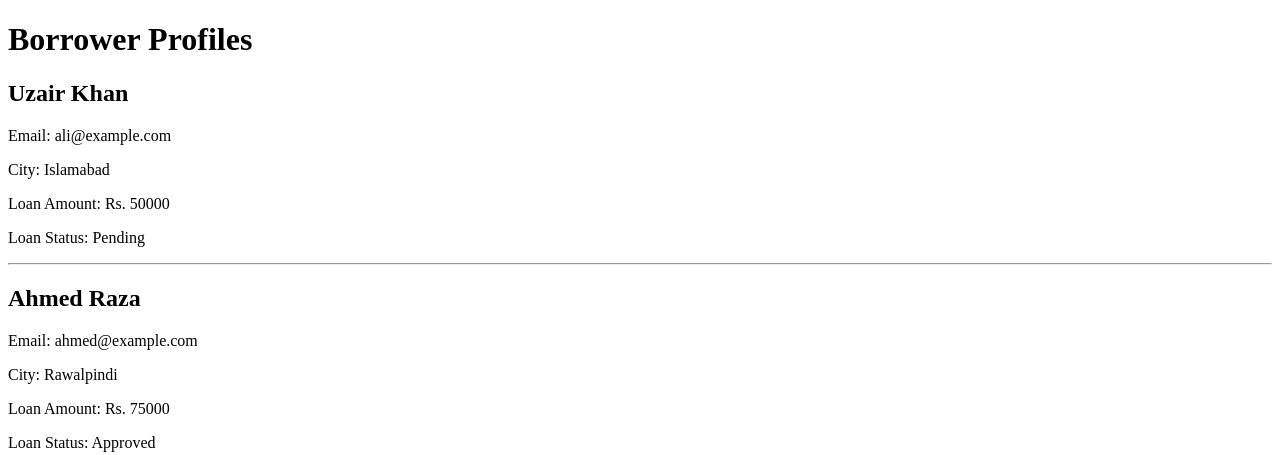
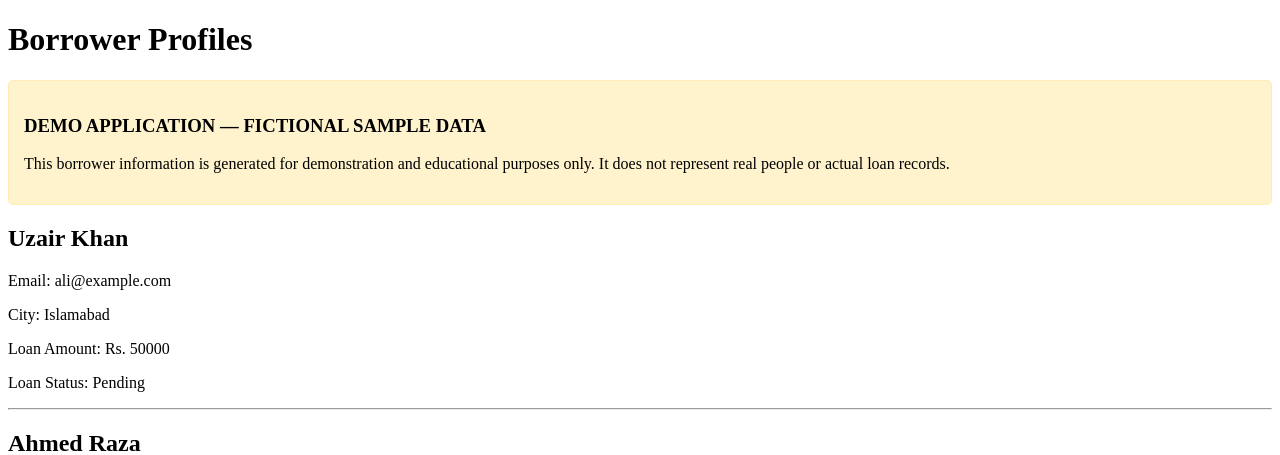
Before and after one commit to zohaibtabassum1/microfinance-lending-platform, a Flask app: page /profile in a window 1280 px wide. Shown: the top 455 px of the page. Run offline with Flask 3, Linux system fonts and the light colour scheme; parts of the project's set-up code (start-up, migrations or seed data) failed here and were passed over; some libraries are stand-ins or nearby versions.

Commit message:
Mark borrower data as fictional sample data

```diff
--- a/borrowers.json
+++ b/borrowers.json
@@ -1,6 +1,7 @@
 [
     {
         "id": 1,
+        "data_type": "fictional_sample",
         "name": "Uzair Khan",
         "email": "ali@example.com",
         "city": "Islamabad",
@@ -9,6 +10,7 @@
     },
     {
         "id": 2,
+        "data_type": "fictional_sample",
         "name": "Ahmed Raza",
         "email": "ahmed@example.com",
         "city": "Rawalpindi",
@@ -17,6 +19,7 @@
     },
     {
         "id": 3,
+        "data_type": "fictional_sample",
         "name": "Usman Tariq",
         "email": "usman@example.com",
         "city": "Lahore",
--- a/templates/profile.html
+++ b/templates/profile.html
@@ -1,3 +1,4 @@
+
 <!DOCTYPE html>
 <html>
 <head>
@@ -6,6 +7,15 @@
 <body>
 
     <h1>Borrower Profiles</h1>
+
+    <div style="background-color: #fff3cd; border: 1px solid #ffecb5; padding: 15px; margin-bottom: 20px; border-radius: 5px;">
+        <h3>DEMO APPLICATION — FICTIONAL SAMPLE DATA</h3>
+        <p>
+            This borrower information is generated for demonstration
+            and educational purposes only. It does not represent real
+            people or actual loan records.
+        </p>
+    </div>
 
     {% for borrower in borrowers %}
 
```
Also changed, not shown: generate_data.py (+10 -1 lines).
